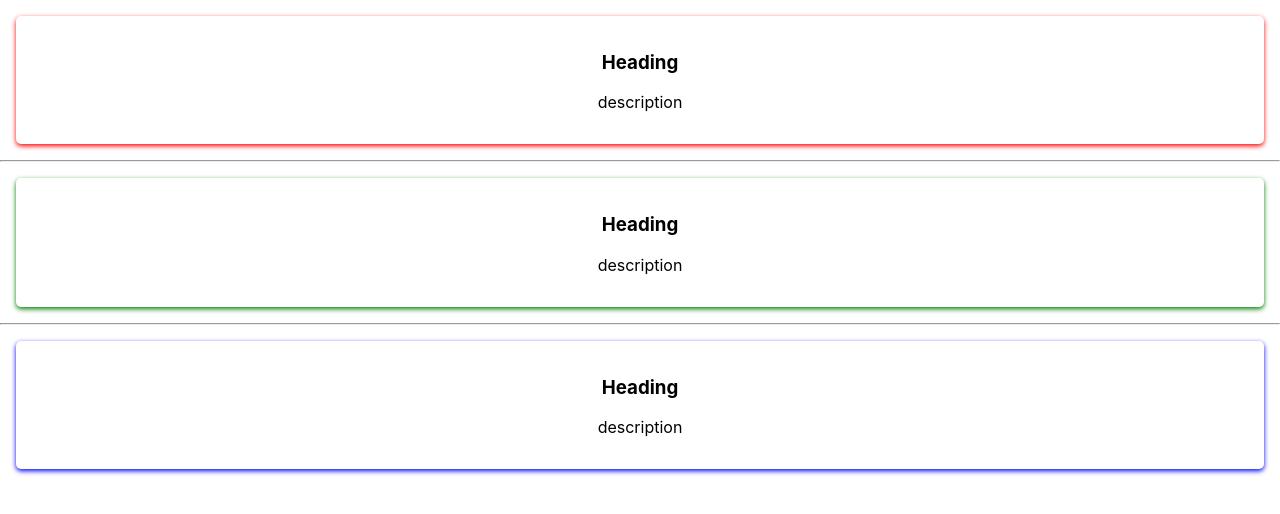
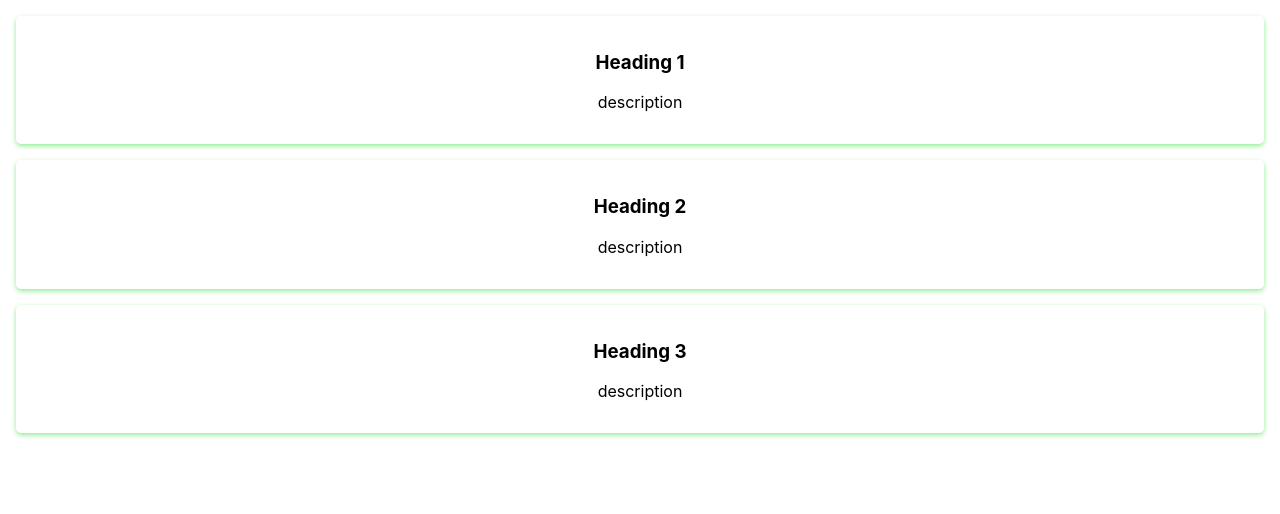
Before and after one commit to justdecodeme/react, a React (Create React App) app in the folder projects/first-react-app/: page / in a window 1280 px wide. Shown: the top 514 px of the page. Built offline with nearby package versions, Linux system fonts and the light colour scheme.

Commit message:
184. ReactJS - Create React Elements

```diff
--- a/projects/first-react-app/src/App.css
+++ b/projects/first-react-app/src/App.css
@@ -7,5 +7,5 @@
   padding: 16px;
   box-sizing: border-box;
   border-radius: 5px;
-  box-shadow: 0 2px 5px blue;
+  box-shadow: 0 2px 5px lightgreen;
 }
--- a/projects/first-react-app/src/App.js
+++ b/projects/first-react-app/src/App.js
@@ -1,52 +1,39 @@
 import React from 'react';
-// import logo from './logo.svg';
 import './App.css';
 
 function App() {
-  const blogObj = {
-    title: 'Heading',
-    desc: 'description'
-  }
+  const blogArr = [
+    {
+      id: 1,
+      title: 'Heading 1',
+      desc: 'description'
+    },
+    {
+      id: 2,
+      title: 'Heading 2',
+      desc: 'description'
+    },
+    {
+      id: 3,
+      title: 'Heading 3',
+      desc: 'description'
+    }
+  ];
 
-  const styles =         {
-    margin: '16px',
-    padding: '16px',
-    boxSizing: 'border-box',
-    borderRadius: '5px',
-    boxShadow: '0 2px 5px green'
-  }
+  const blogCards = blogArr.map((item, pos) => {
+    console.log(item, pos);
+
+    return (
+      <div className="BlogCard" key={item.id}>
+        <h3>{item.title}</h3>
+        <p>{item.desc}</p>
+      </div>
+    )
+  });
 
   return (
     <div className="App">
-      {/* Inline style */}
-      <div style = {
-        {
-          margin: '16px',
-          padding: '16px',
-          boxSizing: 'border-box',
-          borderRadius: '5px',
-          boxShadow: '0 2px 5px red'
-        }
-      }>
-        <h3>{blogObj.title}</h3>
-        <p>{blogObj.desc}</p>
-      </div>
-
-      <hr></hr>
-
-      {/* Internal style */}
-      <div style = {styles}>
-        <h3>{blogObj.title}</h3>
-        <p>{blogObj.desc}</p>
-      </div>
-
-      <hr></hr>
-
-      {/* External style */}
-      <div className="BlogCard">
-        <h3>{blogObj.title}</h3>
-        <p>{blogObj.desc}</p>
-      </div>
+      {blogCards}
     </div>
   );
 }
```
